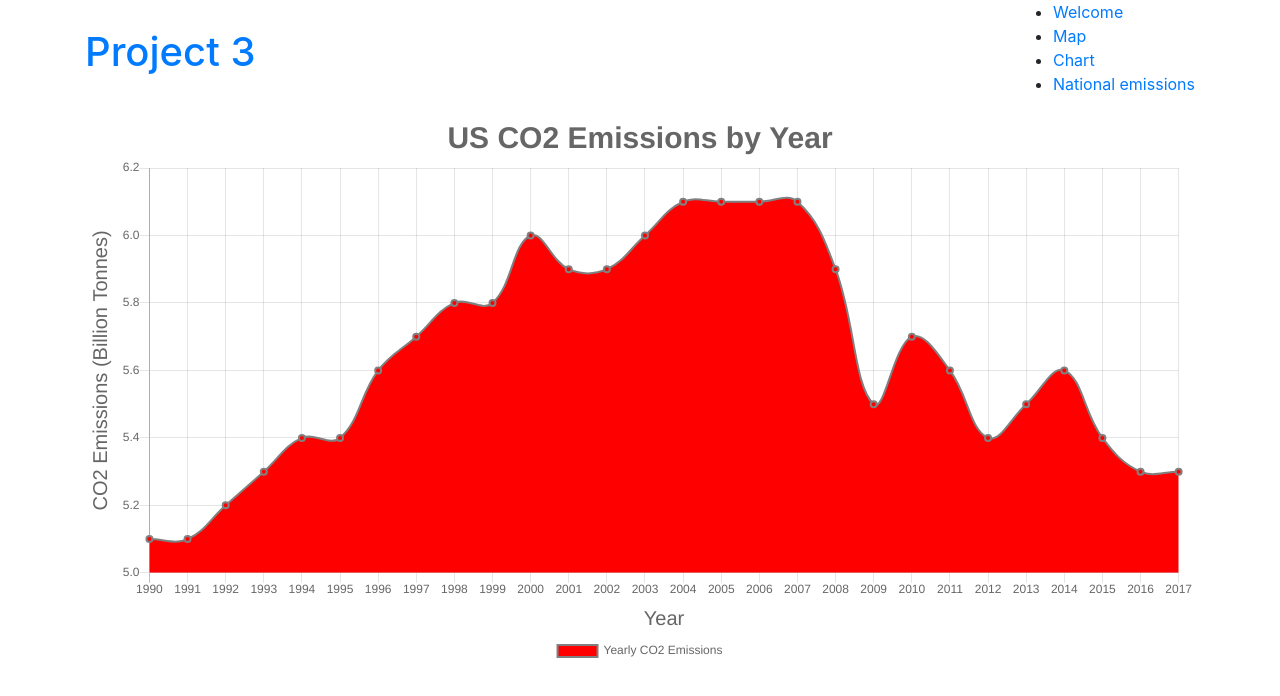
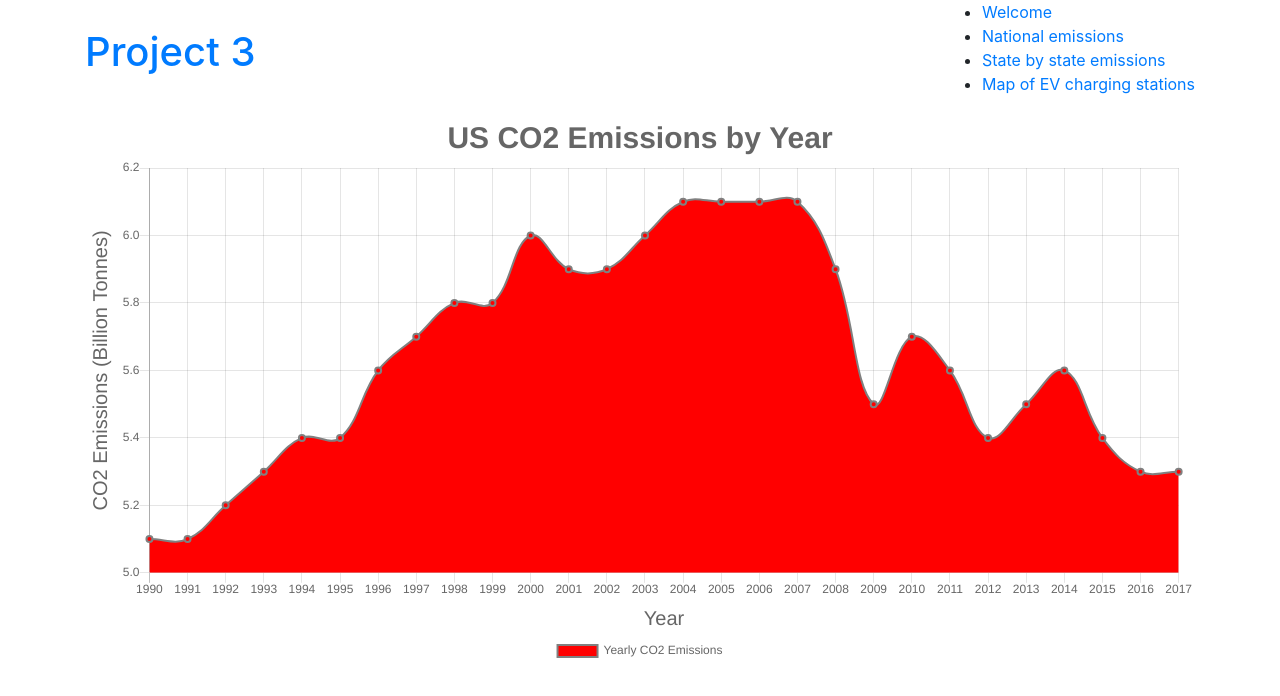
Before and after one commit to allychau/visualize_me_captain, a website: page templates/chartJSYear.html in a window 1280 px wide. Drawn offline with nearby package versions, Linux system fonts and the light colour scheme.

Commit message:
navbar link order

```diff
--- a/templates/chartJSYear.html
+++ b/templates/chartJSYear.html
@@ -8,15 +8,15 @@
 
 	<title><Charts</title>
 
-	<header id="header" class="fixed-top">
+<header id="header" class="fixed-top">
   <div class="container d-flex align-items-center">
     <h1 class="logo mr-auto"><a href="/">Project 3</a></h1>
     <nav class="nav-menu d-none d-lg-block">
       <ul>
         <li class="active"><a href="/">Welcome</a></li>
-       <li><a href="Map">Map</a></li>
-      <li><a href="Chart">Chart</a></li>
-      <li><a href="National">National emissions</a></li>
+          <li><a href="National">National emissions</a></li>
+          <li><a href="Chart">State by state emissions</a></li>
+          <li><a href="Map">Map of EV charging stations</a></li>
       </ul>
     </nav><!-- .nav-menu -->
   </div>
```
